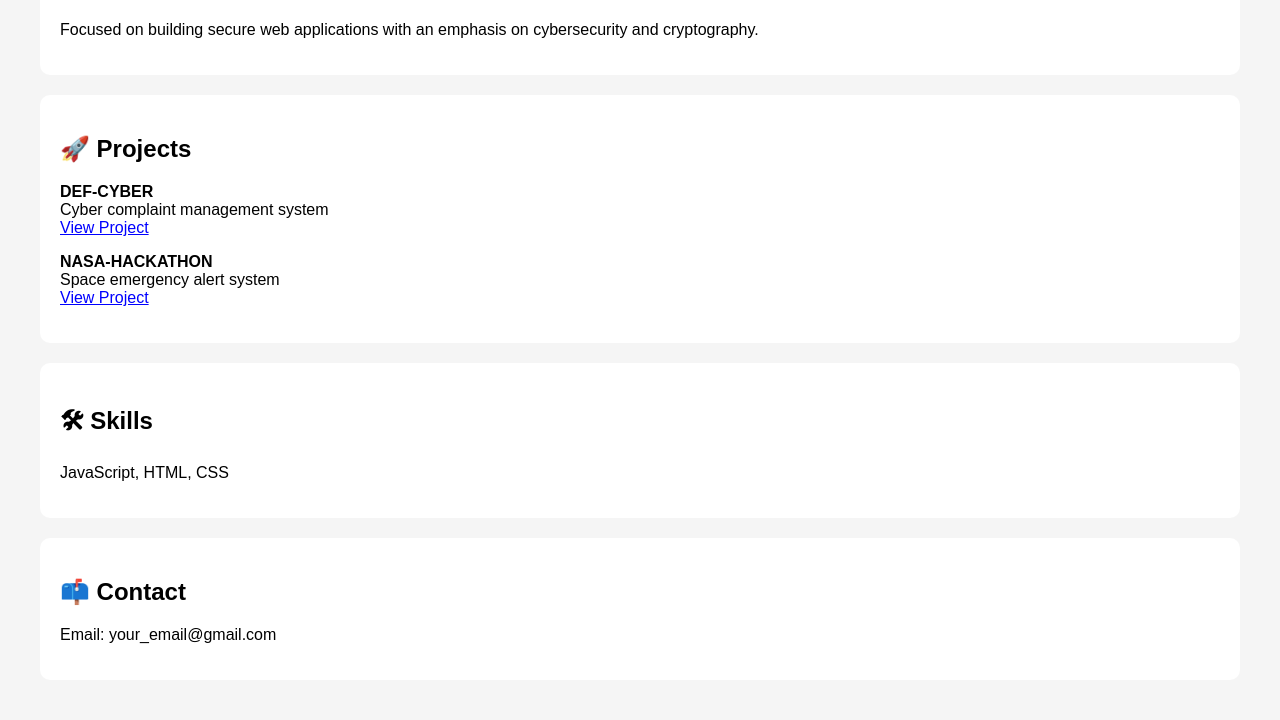
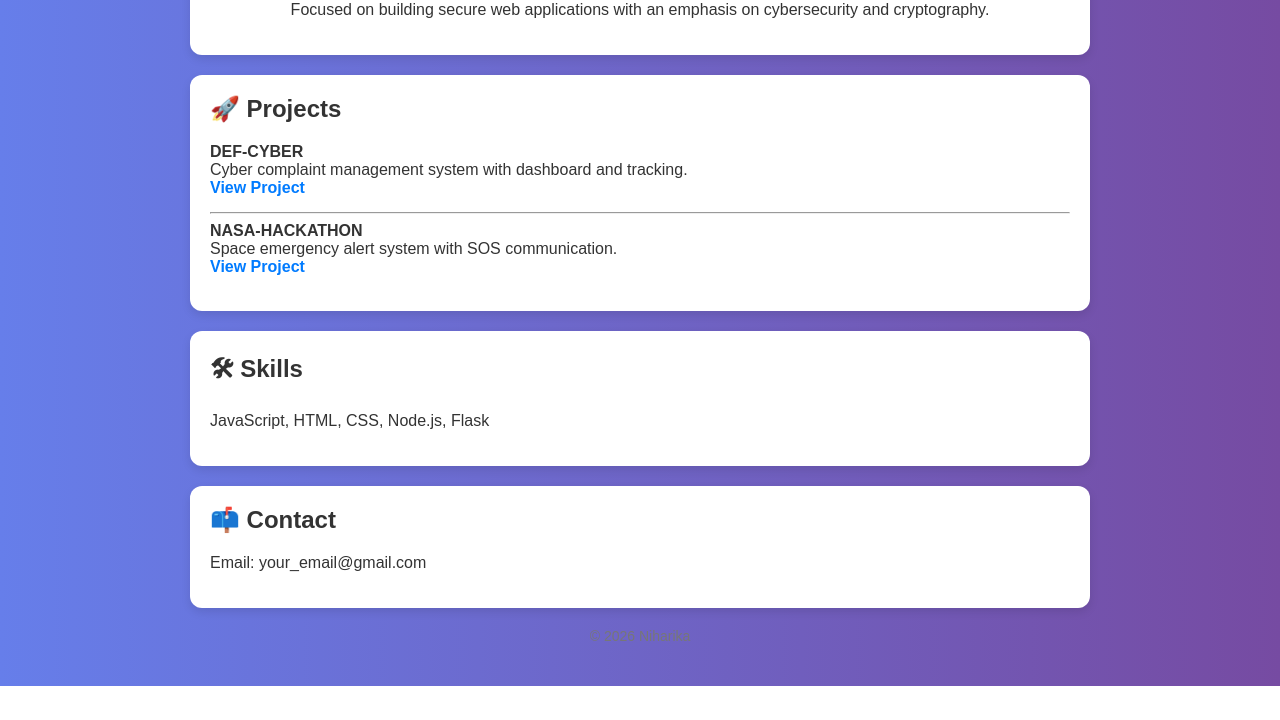
Before and after one commit to niharikasingh3127/portfolio, a plain HTML site: page index.html in a window 1280 px wide. Shown: the part 114-834 px from the top of the page. After the commit the page ends 800 px from the top, so only its background shows below. Drawn offline with Linux system fonts and the light colour scheme.

Commit message:
updated portfolio design

```diff
--- a/index.html
+++ b/index.html
@@ -2,53 +2,113 @@
 <html>
 <head>
   <title>Niharika Portfolio</title>
+
+  <!-- Mobile friendly -->
+  <meta name="viewport" content="width=device-width, initial-scale=1.0">
+
   <style>
     body {
-      font-family: Arial;
-      margin: 40px;
-      background-color: #f5f5f5;
+      margin: 0;
+      font-family: Arial, sans-serif;
+      background: linear-gradient(to right, #667eea, #764ba2);
+      color: #333;
     }
-    h1 { color: #222; }
-    .box {
+
+    .container {
+      max-width: 900px;
+      margin: auto;
+      padding: 20px;
+    }
+
+    .card {
       background: white;
       padding: 20px;
       margin-bottom: 20px;
-      border-radius: 10px;
+      border-radius: 12px;
+      box-shadow: 0 4px 10px rgba(0,0,0,0.1);
     }
-    a { color: blue; }
+
+    h1 {
+      text-align: center;
+      margin-bottom: 10px;
+    }
+
+    h2 {
+      margin-top: 0;
+    }
+
+    a {
+      color: #007bff;
+      text-decoration: none;
+      font-weight: bold;
+    }
+
+    a:hover {
+      text-decoration: underline;
+    }
+
+    .project {
+      margin-bottom: 15px;
+    }
+
+    .footer {
+      text-align: center;
+      font-size: 14px;
+      color: #777;
+    }
   </style>
 </head>
+
 <body>
 
+<div class="container">
+
+  <!-- HERO -->
+  <div class="card">
     <h1>Hi, I'm Niharika 👋</h1>
-
-<div class="box">
-  <p>
+    <p style="text-align:center;">
       Focused on building secure web applications with an emphasis on cybersecurity and cryptography.
     </p>
   </div>
 
-<div class="box">
+  <!-- PROJECTS -->
+  <div class="card">
     <h2>🚀 Projects</h2>
 
-  <p><b>DEF-CYBER</b><br>
-  Cyber complaint management system<br>
-  <a href="https://github.com/niharikasingh3127/DEF-CYBER">View Project</a></p>
-
-  <p><b>NASA-HACKATHON</b><br>
-  Space emergency alert system<br>
-  <a href="https://github.com/niharikasingh3127/NASA-HACKATHON">View Project</a></p>
+    <div class="project">
+      <b>DEF-CYBER</b><br>
+      Cyber complaint management system with dashboard and tracking.<br>
+      <a href="https://github.com/niharikasingh3127/DEF-CYBER">View Project</a>
     </div>
 
-<div class="box">
-  <h2>🛠 Skills</h2>
-  <p>JavaScript, HTML, CSS</p>
+    <hr>
+
+    <div class="project">
+      <b>NASA-HACKATHON</b><br>
+      Space emergency alert system with SOS communication.<br>
+      <a href="https://github.com/niharikasingh3127/NASA-HACKATHON">View Project</a>
     </div>
 
-<div class="box">
+  </div>
+
+  <!-- SKILLS -->
+  <div class="card">
+    <h2>🛠 Skills</h2>
+    <p>JavaScript, HTML, CSS, Node.js, Flask</p>
+  </div>
+
+  <!-- CONTACT -->
+  <div class="card">
     <h2>📫 Contact</h2>
     <p>Email: your_email@gmail.com</p>
   </div>
 
+  <!-- FOOTER -->
+  <div class="footer">
+    <p>© 2026 Niharika</p>
+  </div>
+
+</div>
+
 </body>
 </html>
```
Lines whose indentation alone changed are shown as unchanged.
